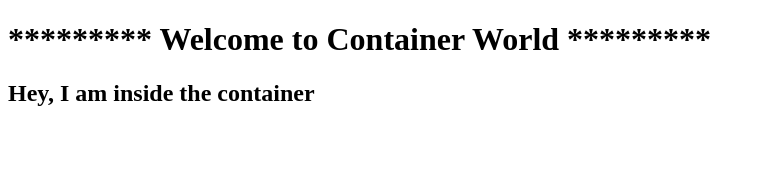
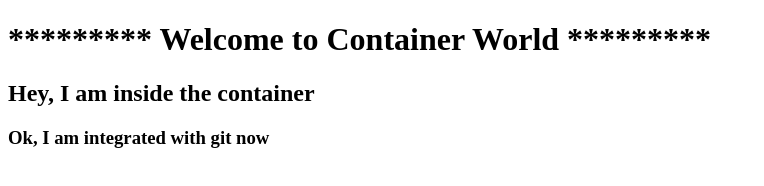
Before and after one commit to ChhatralaNirmal/Repository1, a plain HTML site: page DemoProject/WebContent/index.html in a window 1280 px wide. Shown: the whole page, without its empty margins (0-764 px from the left). Drawn offline with Linux system fonts and the light colour scheme.

Commit message:
Init2 Commit

```diff
--- a/DemoProject/WebContent/index.html
+++ b/DemoProject/WebContent/index.html
@@ -7,5 +7,6 @@
 <body>
 <h1>********* Welcome to Container World *********</h1>
 <h2>Hey, I am inside the container</h2>
+<h3>Ok, I am integrated with git now</h3>
 </body>
 </html>
```
